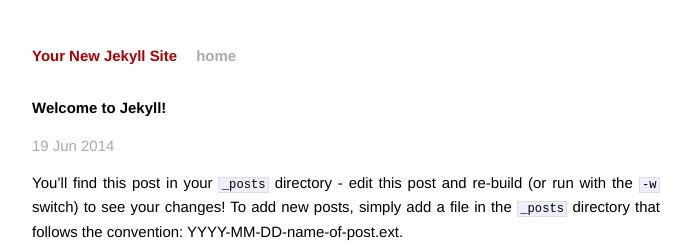
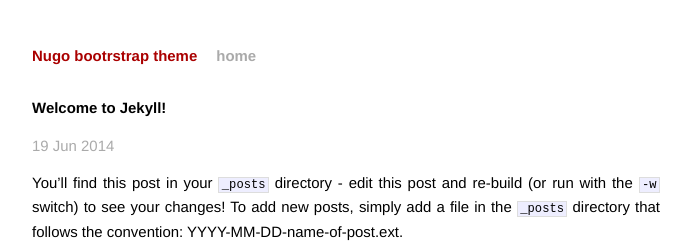
Before and after one commit to gayanvirajith/nugo, a Jekyll site: the page built from _posts/2014-06-19-welcome-to-jekyll.markdown, in a window 1280 px wide. Shown: the top 243 px of the page, without its empty margins (294-985 px from the left). Built offline with Jekyll 4.4.1, drawn with Linux system fonts in a browser that asks for light colours; Markdown is read by kramdown in place of the engine named in the settings.

Commit message:
correct url path on _config.yml

```diff
--- a/_config.yml
+++ b/_config.yml
@@ -1,4 +1,4 @@
-url: gayanvirajith.github.io/nugo/
-name: Your New Jekyll Site
+url: http://gayanvirajith.github.io/nugo/
+name: Nugo bootrstrap theme
 markdown: redcarpet
 pygments: true
```
